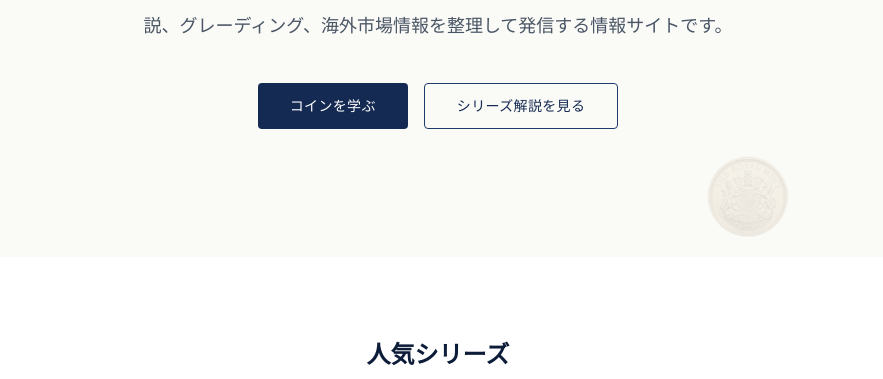
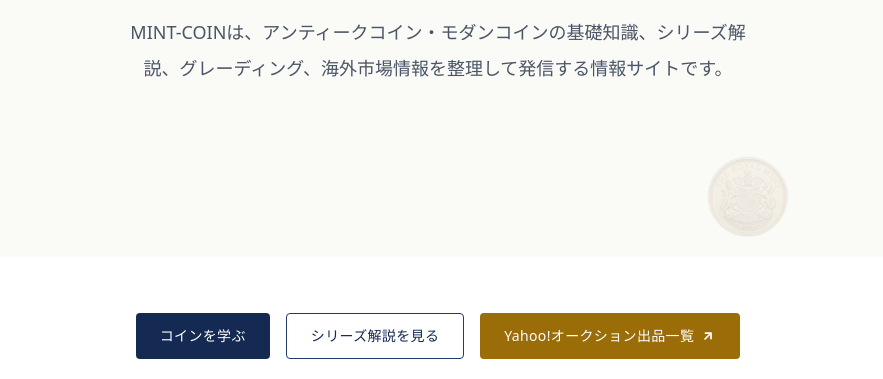
Before and after one commit to monaroyal66-dev/mint-coin, an Astro site: page / in a window 1280 px wide. Shown: the part 421-800 px from the top of the page, 202-1085 px from the left. Built offline with nearby package versions, Linux system fonts and the light colour scheme; Astro itself is replaced by a stand-in of ours.

Commit message:
feat: トップにYahoo!オークション出品一覧ボタンを追加し、3ボタンをヒーロー下へ移動
- 出品一覧は金色ボタン＋↗、新しいタブで開く
- 動画の再生中もボタンを押せるよう、ヒーローの外（人気シリーズの上）に配置
- PCのヒーロー高さはボタン分の余白を上下に足して従来の高さを維持

Co-Authored-By: Claude Opus 5.5 <noreply@anthropic.com>

```diff
--- a/src/pages/index.astro
+++ b/src/pages/index.astro
@@ -115,7 +115,8 @@ const categories = [
   description="MINT-COINは、アンティークコイン・モダンコインの基礎知識、シリーズ解説、グレーディング、海外市場情報を整理して発信する情報サイトです。"
 >
   <!-- Hero -->
-  <section id="hero" class="relative bg-ivory py-24 sm:py-32 overflow-hidden">
+  <!-- sm+ padding keeps the original hero height after the buttons moved out (button 46px + 40px gap, split top/bottom) -->
+  <section id="hero" class="relative bg-ivory py-24 sm:py-[calc(8rem+43px)] overflow-hidden">
     <!-- Opening video (muted). Plays once, then fades out to reveal the normal hero. -->
     <div id="hero-video-wrap" class="absolute inset-0 z-20 bg-black hidden" aria-hidden="true">
       <video
@@ -177,23 +178,9 @@ const categories = [
       <h1 class="font-serif text-3xl sm:text-4xl lg:text-5xl font-semibold text-navy-900 leading-snug mb-6">
         アンティークコインを、<br />もっと身近に。
       </h1>
-      <p class="text-base sm:text-lg text-gray-600 leading-loose mb-10">
+      <p class="text-base sm:text-lg text-gray-600 leading-loose">
         MINT-COINは、アンティークコイン・モダンコインの基礎知識、シリーズ解説、グレーディング、海外市場情報を整理して発信する情報サイトです。
       </p>
-      <div class="flex flex-col sm:flex-row gap-4 justify-center">
-        <a
-          href="/coin-info/"
-          class="inline-flex items-center justify-center px-8 py-3 bg-navy-800 text-white text-sm font-medium tracking-wide rounded hover:bg-navy-900 transition-colors"
-        >
-          コインを学ぶ
-        </a>
-        <a
-          href="/series/"
-          class="inline-flex items-center justify-center px-8 py-3 border border-navy-700 text-navy-800 text-sm font-medium tracking-wide rounded hover:bg-navy-50 transition-colors"
-        >
-          シリーズ解説を見る
-        </a>
-      </div>
     </div>
   </section>
   <script is:inline>
@@ -243,6 +230,38 @@ const categories = [
       }
     })();
   </script>
+
+  <!-- Hero actions — kept outside the hero so they stay clickable while the opening video plays -->
+  <section class="bg-white pt-12 sm:pt-14">
+    <div class="max-w-2xl mx-auto px-4">
+      <div class="flex flex-col sm:flex-row gap-4 justify-center">
+        <a
+          href="/coin-info/"
+          class="inline-flex items-center justify-center whitespace-nowrap px-6 py-3 bg-navy-800 text-white text-sm font-medium tracking-wide rounded hover:bg-navy-900 transition-colors"
+        >
+          コインを学ぶ
+        </a>
+        <a
+          href="/series/"
+          class="inline-flex items-center justify-center whitespace-nowrap px-6 py-3 border border-navy-700 text-navy-800 text-sm font-medium tracking-wide rounded hover:bg-navy-50 transition-colors"
+        >
+          シリーズ解説を見る
+        </a>
+        <a
+          href="https://auctions.yahoo.co.jp/seller/5mCsZ4pG5ofqP1fg7RqhV9nptw61m?user_type=c"
+          target="_blank"
+          rel="noopener noreferrer"
+          class="inline-flex items-center justify-center gap-1.5 whitespace-nowrap px-6 py-3 bg-gold-600 text-white text-sm font-medium tracking-wide rounded hover:bg-gold-700 transition-colors"
+        >
+          Yahoo!オークション出品一覧
+          <svg width="16" height="16" viewBox="0 0 16 16" fill="none" aria-hidden="true">
+            <path d="M5 11l6-6M5.5 5H11v5.5" stroke="currentColor" stroke-width="1.75" stroke-linecap="round" stroke-linejoin="round"/>
+          </svg>
+          <span class="sr-only">（新しいタブで開きます）</span>
+        </a>
+      </div>
+    </div>
+  </section>
 
   <!-- Featured Series -->
   <section class="bg-white py-20">
```
